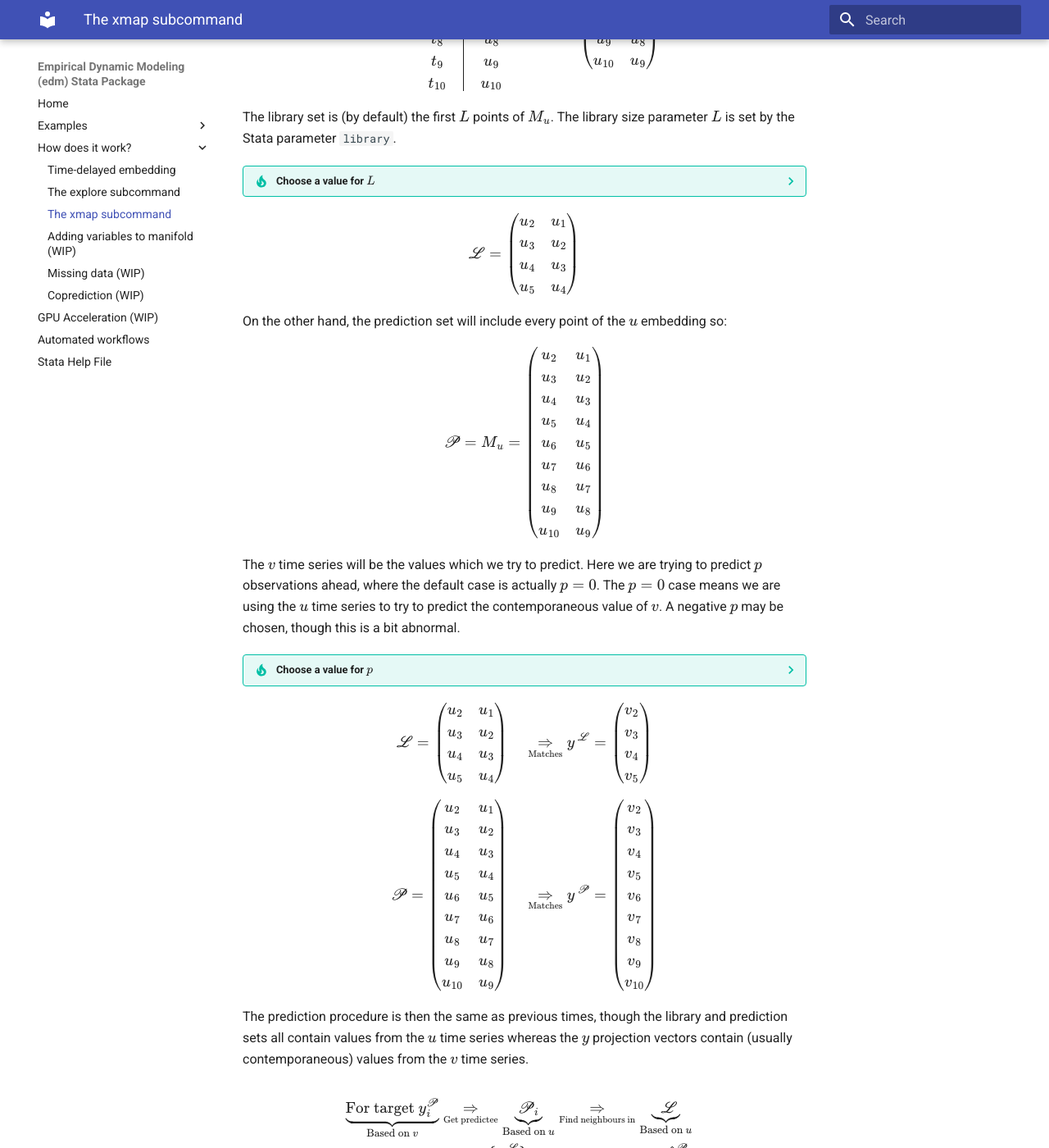
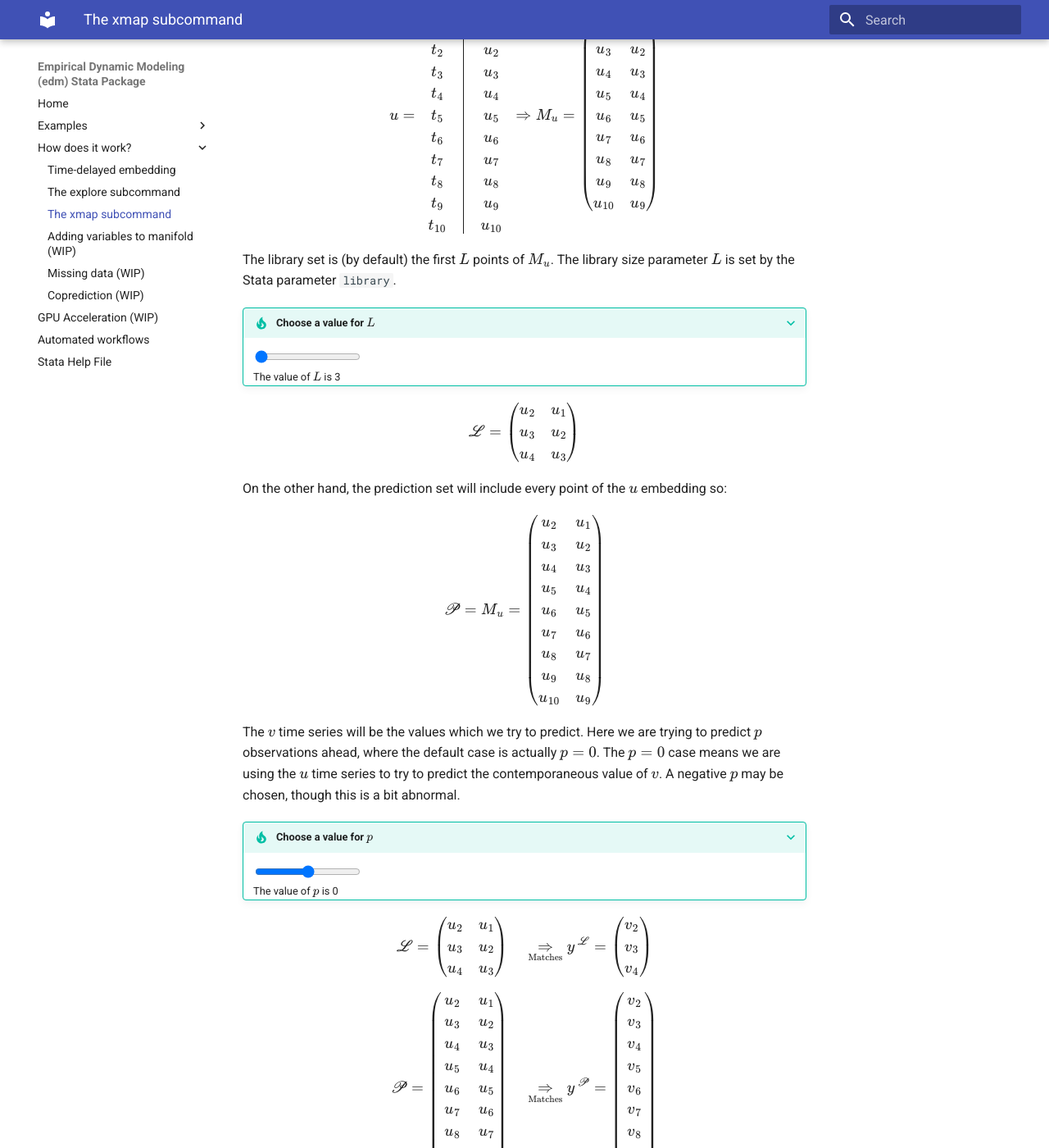
Before and after one commit to EDM-Developers/edm-stata, an MkDocs documentation site: the page built from docs/xmap.md, in a window 1280 px wide and 1400 px high, scrolled down 719 px. Shown: the whole window at 82% size. Built offline with MkDocs 1.6.1 and Material for MkDocs 9.7.7, drawn with Linux system fonts in a browser that asks for light colours.

```diff
--- a/docs/assets/xmap.js
+++ b/docs/assets/xmap.js
@@ -3,9 +3,9 @@ const update_manifold = function () {
   const numObs = parseInt(document.getElementById("numObs").value);
   const E = parseInt(document.getElementById("E").value);
   const tau = parseInt(document.getElementById("tau").value);
-  // const allowMissing = document.getElementById("allowMissing").checked
   const p = parseInt(document.getElementById("p").value);
   const allowMissing = false;
+  const library = parseInt(document.getElementById("library").value);
 
   // Construct the manifold and targets
   const M = manifold("u", numObs, E, tau, allowMissing, p).manifold;
@@ -18,8 +18,6 @@ const update_manifold = function () {
   const maniTex = latexify(M);
 
   // Split the manifolds into library and prediction sets
-  const library = Math.floor(M.length / 2);
-
   const libSet = M.slice(0, library);
   const libTargets = targets.slice(0, library);
 
@@ -73,7 +71,7 @@ const update_manifold = function () {
   // );
 };
 
-const sliderIDs = ["numObs", "E", "tau", "p"];
+const sliderIDs = ["numObs", "E", "tau", "p", "library"];
 for (let sliderID of sliderIDs) {
   let slider = document.getElementById(sliderID);
 
--- a/docs/xmap.md
+++ b/docs/xmap.md
@@ -11,15 +11,15 @@ edm xmap u v, oneway
 
 This will consider two different time series, here labelled $u$ and $v$.
 
-??? tip "Choose the number of observations"
+???+ tip "Choose the number of observations"
     <div class="slidecontainer"><input type="range" min="1" max="20" value="10" class="slider" id="numObs"></div>
     Number of observations is <span class="numObs_choice" />
 
-??? tip "Choose a value for $E$"
+???+ tip "Choose a value for $E$"
     <div class="slidecontainer"><input type="range" min="1" max="10" value="2" class="slider" id="E"></div>
     The value of $E$ is <span class="E_choice" />
 
-??? tip "Choose a value for $\tau$"
+???+ tip "Choose a value for $\tau$"
     <div class="slidecontainer"><input type="range" min="1" max="5" value="1" class="slider" id="tau"></div>
     The value of $\tau$ is <span class="tau_choice" />
 
@@ -30,7 +30,7 @@ The lagged embedding $M_u$ is constructed:
 The library set is (by default) the first $L$ points of $M_u$.
 The library size parameter $L$ is set by the Stata parameter `library`.
 
-??? tip "Choose a value for $L$"
+???+ tip "Choose a value for $L$"
     <div class="slidecontainer"><input type="range" min="3" max="10" value="3" class="slider" id="library"></div>
     The value of $L$ is <span class="library_choice" />
 
@@ -47,7 +47,7 @@ Here we are trying to predict $p$ observations ahead, where the default case is
 The $p = 0$ case means we are using the $u$ time series to try to predict the contemporaneous value of $v$.
 A negative $p$ may be chosen, though this is a bit abnormal.
 
-??? tip "Choose a value for $p$"
+???+ tip "Choose a value for $p$"
     <div class="slidecontainer"><input type="range" min="-5" max="5" value="0" class="slider" id="p"></div>
     The value of $p$ is <span class="p_choice" />
 
```
Also changed, not shown: docs/adding-to-manifold.md (+3 -3 lines).
